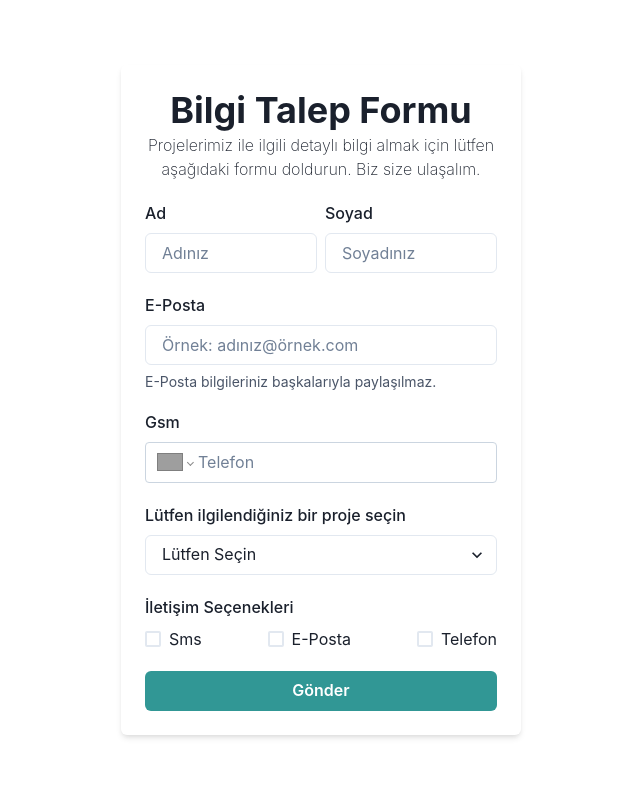
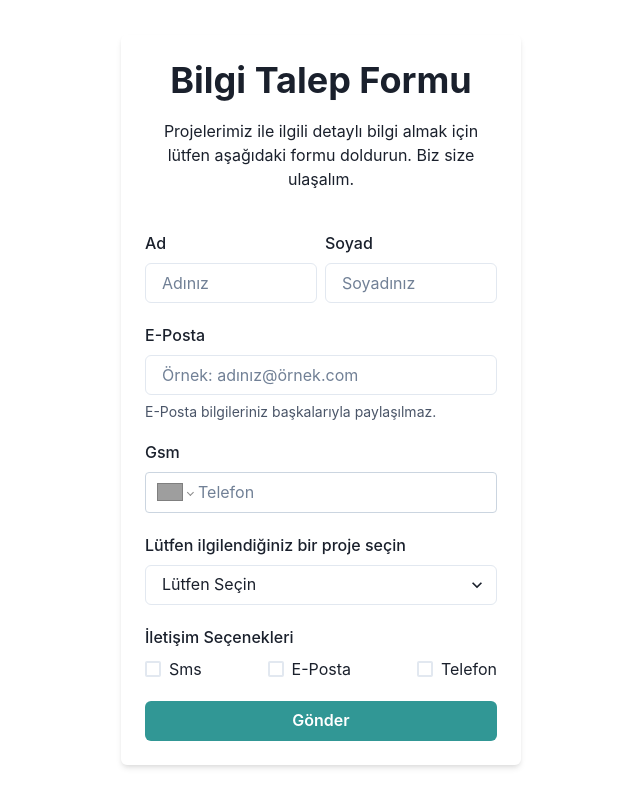
Before and after one commit to sham52/reactForm, a React (Vite) app: page / in a window 1280 px wide. Shown: the whole page, without its empty margins (319-959 px from the left). Built offline with nearby package versions, Linux system fonts and the light colour scheme; grey boxes are pictures that could not be loaded.

Commit message:
gsm update

```diff
--- a/src/components/Form.jsx
+++ b/src/components/Form.jsx
@@ -109,11 +109,11 @@ const reactForm = () => {
                     boxShadow="md"
                     borderRadius="md"
                 >
-                    <Box gridColumn="1 / span 2">
-                        <Heading size="xl" textAlign="center">
+                    <Box gridColumn="1 / span 2" paddingBottom={5}>
+                        <Heading paddingBottom={4} size="xl" textAlign="center">
                             Bilgi Talep Formu
                         </Heading>
-                        <Text textAlign="center" fontWeight="thin">Projelerimiz ile ilgili detaylı bilgi almak için lütfen aşağıdaki formu doldurun. Biz size ulaşalım.</Text>
+                        <Text textAlign="center" fontWeight="normal">Projelerimiz ile ilgili detaylı bilgi almak için lütfen aşağıdaki formu doldurun. Biz size ulaşalım.</Text>
                     </Box>
 
                     {/* Başlıkları Düzenle */}
```
